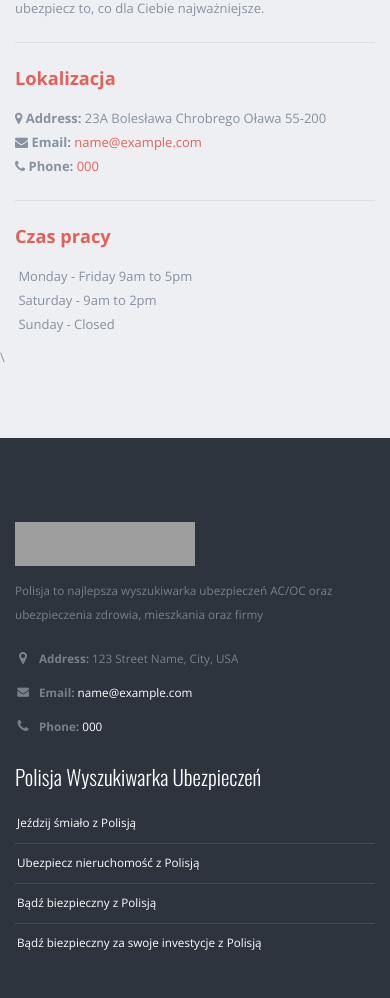
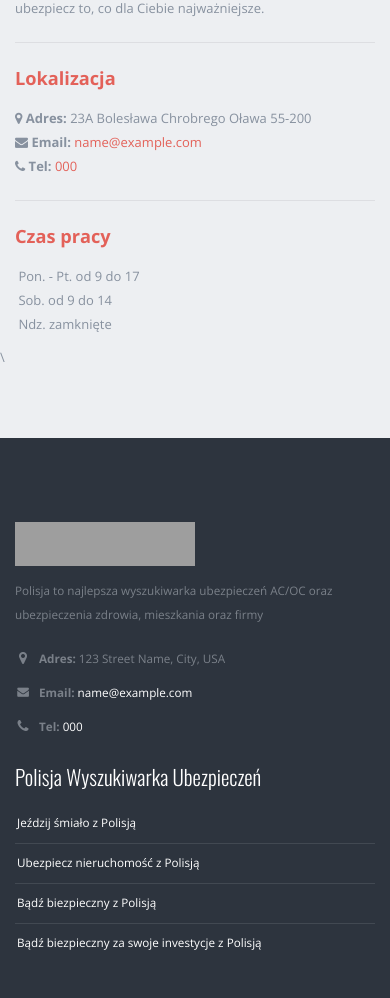
Before and after one commit to Akbi17/Polisja, a Symfony app: template templates/frontend/contact/index.html.twig in a window 390 px wide. Shown: the part 1095-2093 px from the top of the page. Run offline with Twig, Linux system fonts and the light colour scheme; the template is opened without the code that fills it: most values are stand-ins (such as "Sample title", 1, 10 or a date in 2020); form fields are guessed from the names that the template uses; some libraries are stand-ins or nearby versions; some web fonts are replaced; grey boxes are pictures that could not be loaded.

Commit message:
drobna zmiana w webPage i merguj do mastera

```diff
--- a/src/Controller/BusinessController.php
+++ b/src/Controller/BusinessController.php
@@ -48,8 +48,8 @@ class BusinessController extends AbstractController
     }
         $activepages = $webPageAdmin->ActivePages();
         $enum = $enumValue->getEnumValues();
-        $phone = $webPageAdmin->getContactPhone();
-        $mail = $webPageAdmin->getContactEmail();
+        $phone = $webPageAdmin->getContactPhone()->getValue();
+        $mail = $webPageAdmin->getContactEmail()->getValue();
 
         return $this->render('frontend/business/index.html.twig', [
             'form' => $form->createView(),
--- a/src/Controller/CarController.php
+++ b/src/Controller/CarController.php
@@ -38,8 +38,8 @@ class CarController extends AbstractController
 
             $activepages = $webPageAdmin->ActivePages();
             $enum = $enumValue->getEnumValues();
-            $phone = $webPageAdmin->getContactPhone();
-            $mail = $webPageAdmin->getContactEmail();
+            $phone = $webPageAdmin->getContactPhone()->getValue();
+            $mail = $webPageAdmin->getContactEmail()->getValue();
 
         return $this->render('frontend/car/index.html.twig', [
             'form' => $form->createView(),
--- a/src/Controller/ContactController.php
+++ b/src/Controller/ContactController.php
@@ -60,8 +60,8 @@ class ContactController extends AbstractController
     }
         $activepages = $webPageAdmin->Activepages();
         $enum = $enumValue->getEnumValues();
-        $phone = $webPageAdmin->getContactPhone();
-        $mail = $webPageAdmin->getContactEmail();
+        $phone = $webPageAdmin->getContactPhone()->getValue();
+        $mail = $webPageAdmin->getContactEmail()->getValue();
 
         return $this->render('frontend/contact/index.html.twig', [
             'form' => $form->createView(),
--- a/src/Controller/HealthController.php
+++ b/src/Controller/HealthController.php
@@ -48,8 +48,8 @@ class HealthController extends AbstractController
     }
         $activepages = $webPageAdmin->ActivePages();
         $enum = $enumValue->getEnumValues();
-        $phone = $webPageAdmin->getContactPhone();
-        $mail = $webPageAdmin->getContactEmail();
+        $phone = $webPageAdmin->getContactPhone()->getValue();
+        $mail = $webPageAdmin->getContactEmail()->getValue();
 
         return $this->render('frontend/health/index.html.twig', [
             'form' => $form->createView(),
--- a/src/Controller/MainController.php
+++ b/src/Controller/MainController.php
@@ -16,8 +16,8 @@ class MainController extends AbstractController
     {
         $activepages = $webPageAdmin->ActivePages();
         $enum = $enumValue->getEnumValues();
-        $phone = $webPageAdmin->getContactPhone();
-        $mail = $webPageAdmin->getContactEmail();
+        $phone = $webPageAdmin->getContactPhone()->getValue();
+        $mail = $webPageAdmin->getContactEmail()->getValue();
 
         return $this->render('frontend/main/index.html.twig',[
             'activepages'=>$activepages,
--- a/src/Controller/PropertyController.php
+++ b/src/Controller/PropertyController.php
@@ -44,8 +44,8 @@ class PropertyController extends AbstractController
     }
         $activepages = $webPageAdmin->ActivePages();
         $enum        = $enumValue->getEnumValues();
-        $phone       = $webPageAdmin->getContactPhone();
-        $mail        = $webPageAdmin->getContactEmail();
+        $phone       = $webPageAdmin->getContactPhone()->getValue();
+        $mail        = $webPageAdmin->getContactEmail()->getValue();
 
         return $this->render('frontend/property/index.html.twig', [
             'form' => $form->createView(),
--- a/src/Form/ConfigType.php
+++ b/src/Form/ConfigType.php
@@ -28,6 +28,7 @@ class ConfigType extends AbstractType
                 'expanded' => true,
 
             ])
+
             ->add('value', ChoiceType::class, [
                 'choices' => [
                     Enum::TURN_ON => 1,
--- a/templates/base.html.twig
+++ b/templates/base.html.twig
@@ -89,12 +89,12 @@
 							<p>Polisja to najlepsza wyszukiwarka ubezpieczeń AC/OC oraz ubezpieczenia zdrowia, mieszkania oraz firmy</p>
 							<div class="contact-details">
 								<ul class="contact">
-									<li><p><i class="fa fa-map-marker"></i> <strong>Address:</strong> 123 Street Name, City, USA</p></li>
+									<li><p><i class="fa fa-map-marker"></i> <strong>Adres:</strong> 123 Street Name, City, USA</p></li>
 									<li>
 										<p><i class="fa fa-envelope"></i> <strong>Email:</strong> <a href="mailto:" id="email">{{ mail }}</a></p>
 									</li>
 									<li>
-										<p><i class="fa fa-phone"></i> <strong>Phone:</strong> <a href="tel" id="callToPhoneNumber">{{ phone }}</a></p>
+										<p><i class="fa fa-phone"></i> <strong>Tel:</strong> <a href="tel:{{ phone }}" id="callToPhoneNumber">{{ phone }}</a></p>
 									</li>
 
 								</ul>
--- a/templates/frontend/contact/index.html.twig
+++ b/templates/frontend/contact/index.html.twig
@@ -135,21 +135,21 @@
 							<hr />
 							<h4><strong>Lokalizacja</strong></h4>
 							<ul class="list-unstyled">
-								<li><i class="fa fa-map-marker"></i> <strong>Address:</strong> 23A Bolesława Chrobrego Oława 55-200</li>
+								<li><i class="fa fa-map-marker"></i> <strong>Adres:</strong> 23A Bolesława Chrobrego Oława 55-200</li>
 								<li>
 									<i class="fa fa-envelope"></i> <strong>Email:</strong> <a href="mailto:" id="email">{{ mail }}</a>
 								</li>
 								<li>
-									<i class="fa fa-phone"></i> <strong>Phone:</strong> <a href="tel" id="callToPhoneNumber">{{ phone }}</a>
+									<i class="fa fa-phone"></i> <strong>Tel:</strong> <a href="tel" id="callToPhoneNumber">{{ phone }}</a>
 								</li>
 
 							</ul>
 							<hr />
 							<h4><strong>Czas pracy</strong></h4>
 							<ul class="list-unstyled">
-								<li><i class="fa fa-time"></i> Monday - Friday 9am to 5pm</li>
-								<li><i class="fa fa-time"></i> Saturday - 9am to 2pm</li>
-								<li><i class="fa fa-time"></i> Sunday - Closed</li>
+								<li><i class="fa fa-time"></i> Pon. - Pt. od 9 do 17</li>
+								<li><i class="fa fa-time"></i> Sob.  od 9 do 14</li>
+								<li><i class="fa fa-time"></i> Ndz.  zamknięte</li>
 							</ul>
 						</div>
 					</div>
@@ -167,12 +167,12 @@
 					<p>Polisja to najlepsza wyszukiwarka ubezpieczeń AC/OC oraz ubezpieczenia zdrowia, mieszkania oraz firmy</p>
 					<div class="contact-details">
 					<ul class="contact">
-						<li><p><i class="fa fa-map-marker"></i> <strong>Address:</strong> 123 Street Name, City, USA</p></li>
+						<li><p><i class="fa fa-map-marker"></i> <strong>Adres:</strong> 123 Street Name, City, USA</p></li>
 						<li>
 							<p><i class="fa fa-envelope"></i> <strong>Email:</strong> <a href="mailto:" id="email">{{ mail }}</a></p>
 						</li>
 						<li>
-							<p><i class="fa fa-phone"></i> <strong>Phone:</strong> <a href="tel" id="callToPhoneNumber">{{ phone }}</a></p>
+							<p><i class="fa fa-phone"></i> <strong>Tel:</strong> <a href="tel" id="callToPhoneNumber">{{ phone }}</a></p>
 						</li>
 
 					</ul>
--- a/templates/frontend/main/index.html.twig
+++ b/templates/frontend/main/index.html.twig
@@ -194,8 +194,8 @@
 					</div>
 				</div>
 					<div class="read">
-					<div class="container">
-					<div class= "tekst"><h2>Interesuje cię oferta <strong>ubezpieczenia?</strong></h2></div>
+						<div class="container">
+							<div class= "tekst"><h2>Interesuje cię oferta <strong>ubezpieczenia?</strong></h2></div>
 					<div class="row">
 						<div class="col-md-10">
 							<p class="lead">
@@ -210,7 +210,7 @@
 							</div>
 						</div>
 					</div>
-					</div>
+
 				<div class="container">
 					<div class="row">
 						<div class="col-md-7">
```
Also changed, not shown: src/Block/WebPageAdmin.php (+6 -5 lines), templates/config/index.html.twig (+10 -8 lines), 1 other file.
